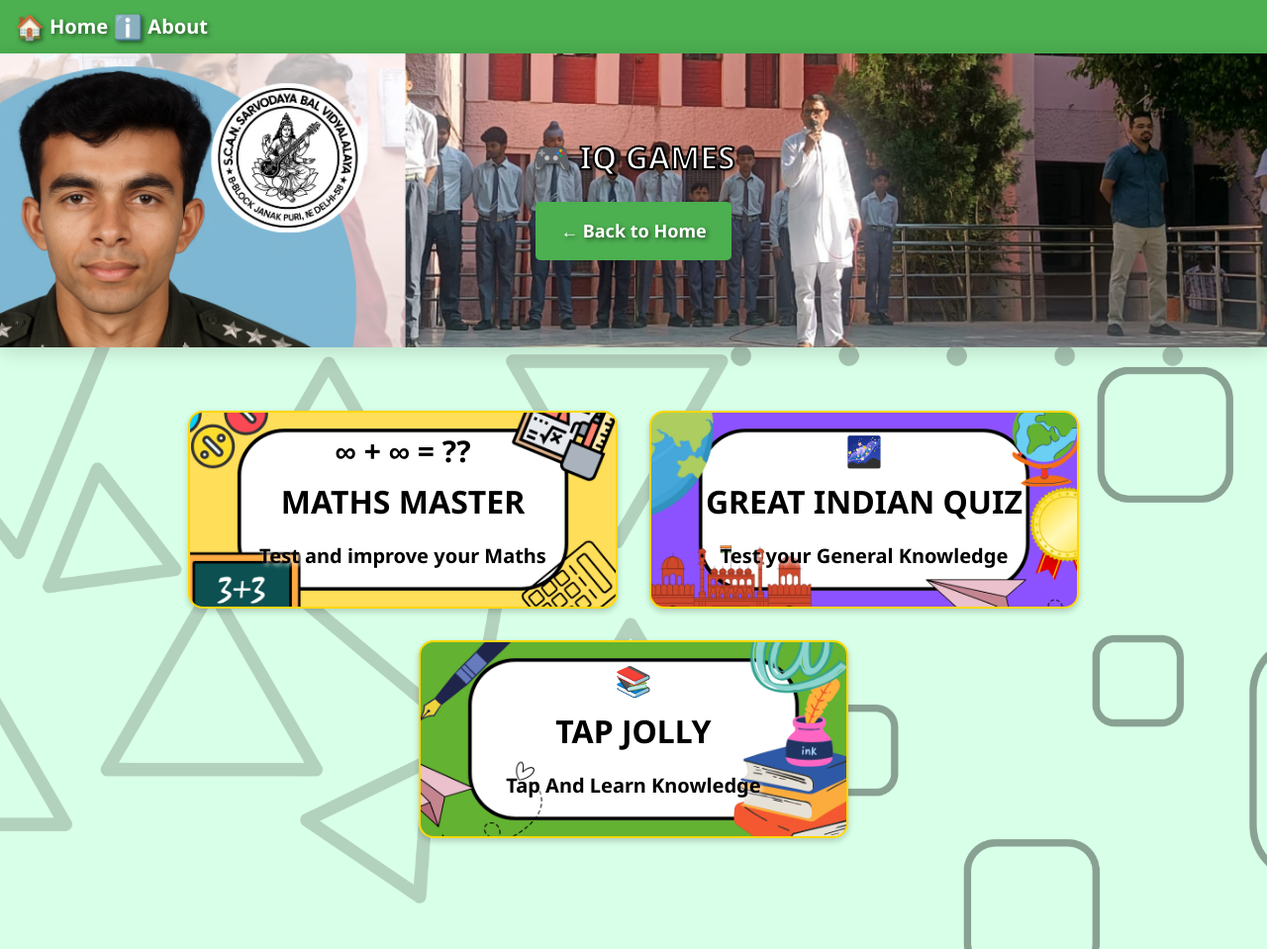
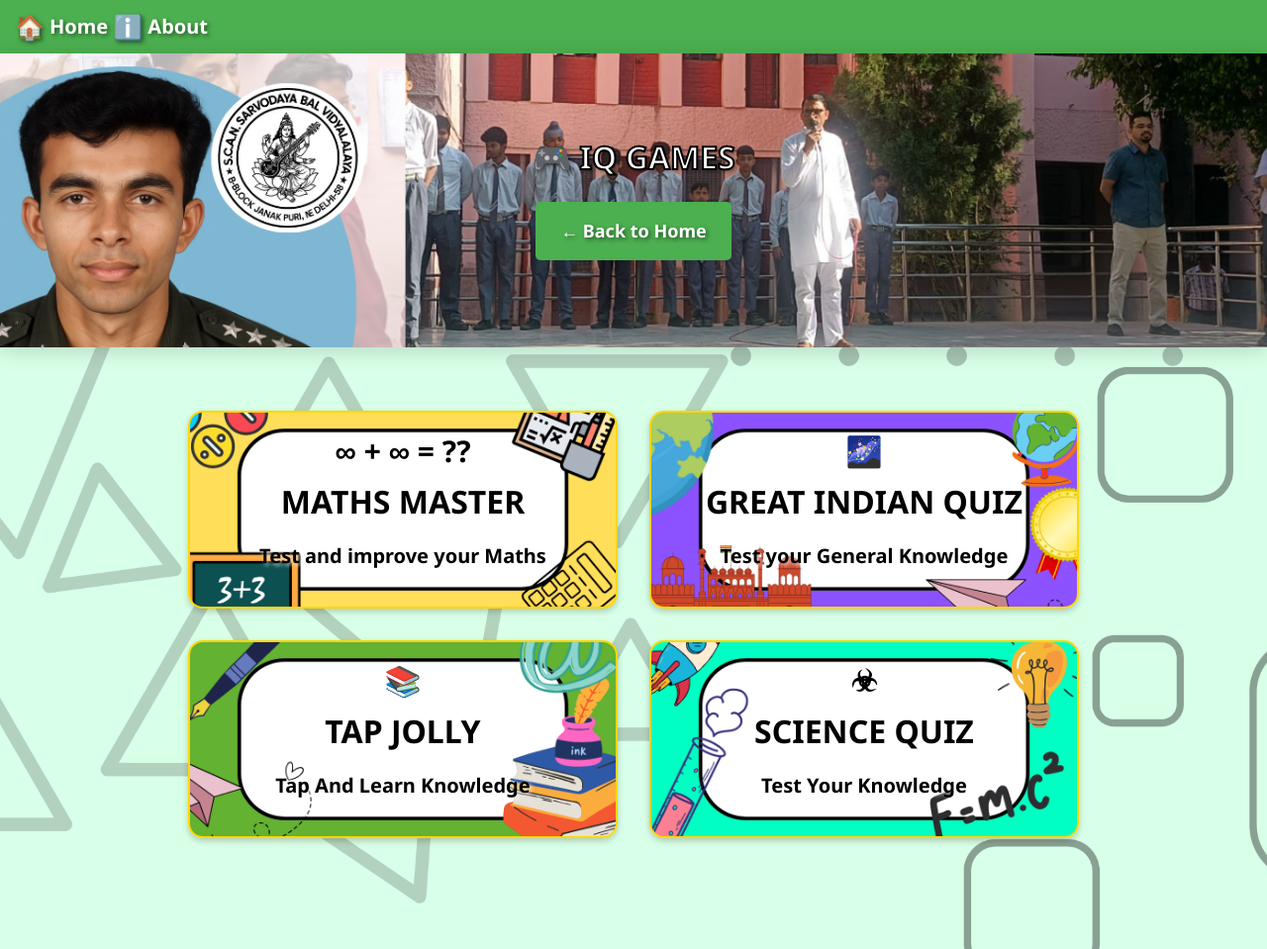
Before and after one commit to Amit-develober/DL, a plain HTML site: page iq-games.html in a window 1280 px wide. Shown: the whole page at 99% size. Drawn offline with Linux system fonts and the light colour scheme.

Commit message:
Add files via upload

```diff
--- a/iq-games.html
+++ b/iq-games.html
@@ -83,6 +83,11 @@
                 <h2 style="color: #000000;">Tap Jolly</h2>
                 <p>Tap And Learn Knowledge</p>
             </a>
+             <a href="https://amit-develober.github.io/ScienceQuize/" class="game-card" style="background: url('SC.png') center/cover no-repeat; color: #000000; text-shadow: 2px 2px 4px rgba(255,255,255,0.8);">
+                <span class="emoji"> ☣︎ </span>
+                <h2 style="color: #000000;">Science QUIZ</h2>
+                <p>Test Your Knowledge</p>
+            </a>
         </div>
     </main>
 </body>
```
Also changed, not shown: SC.png (added).
